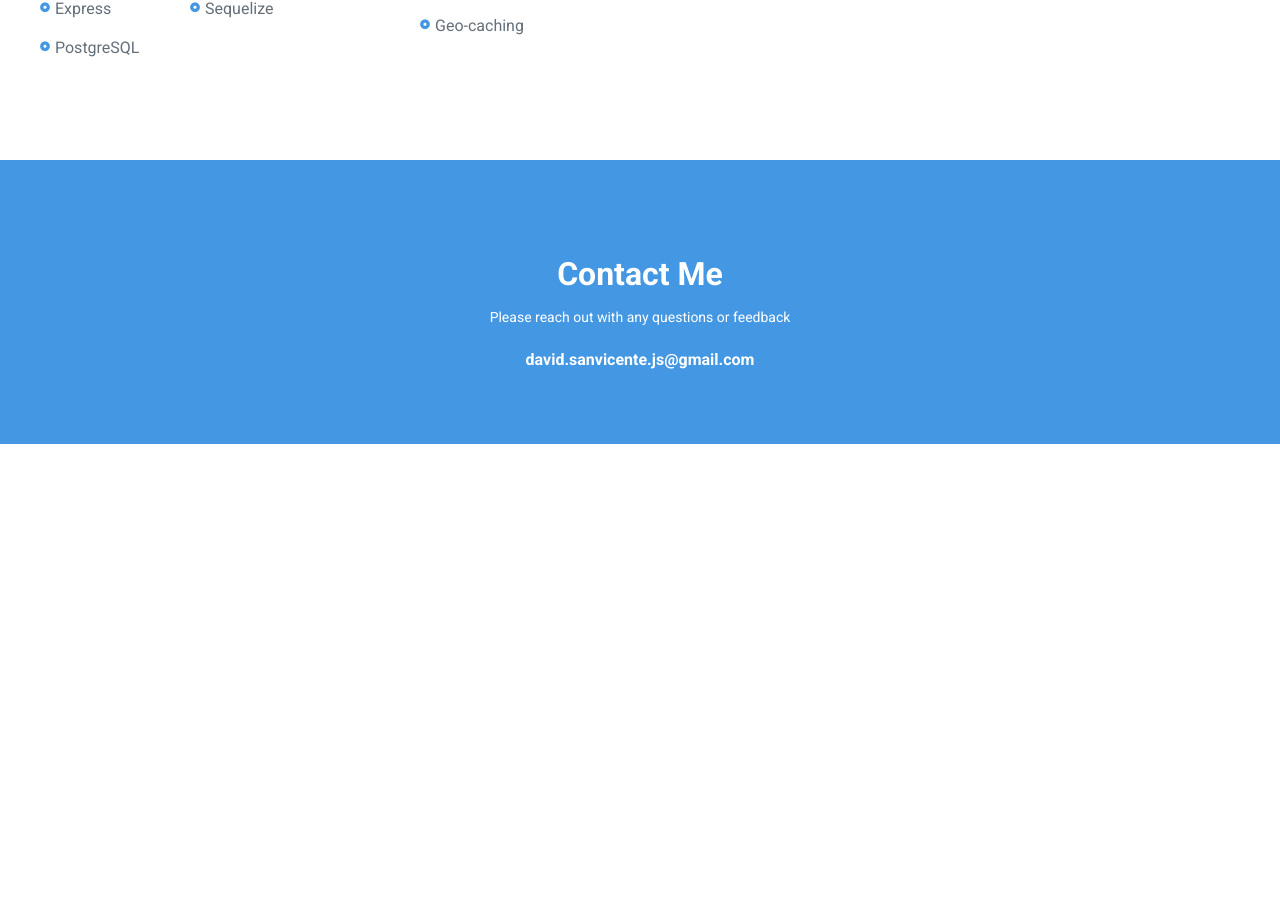
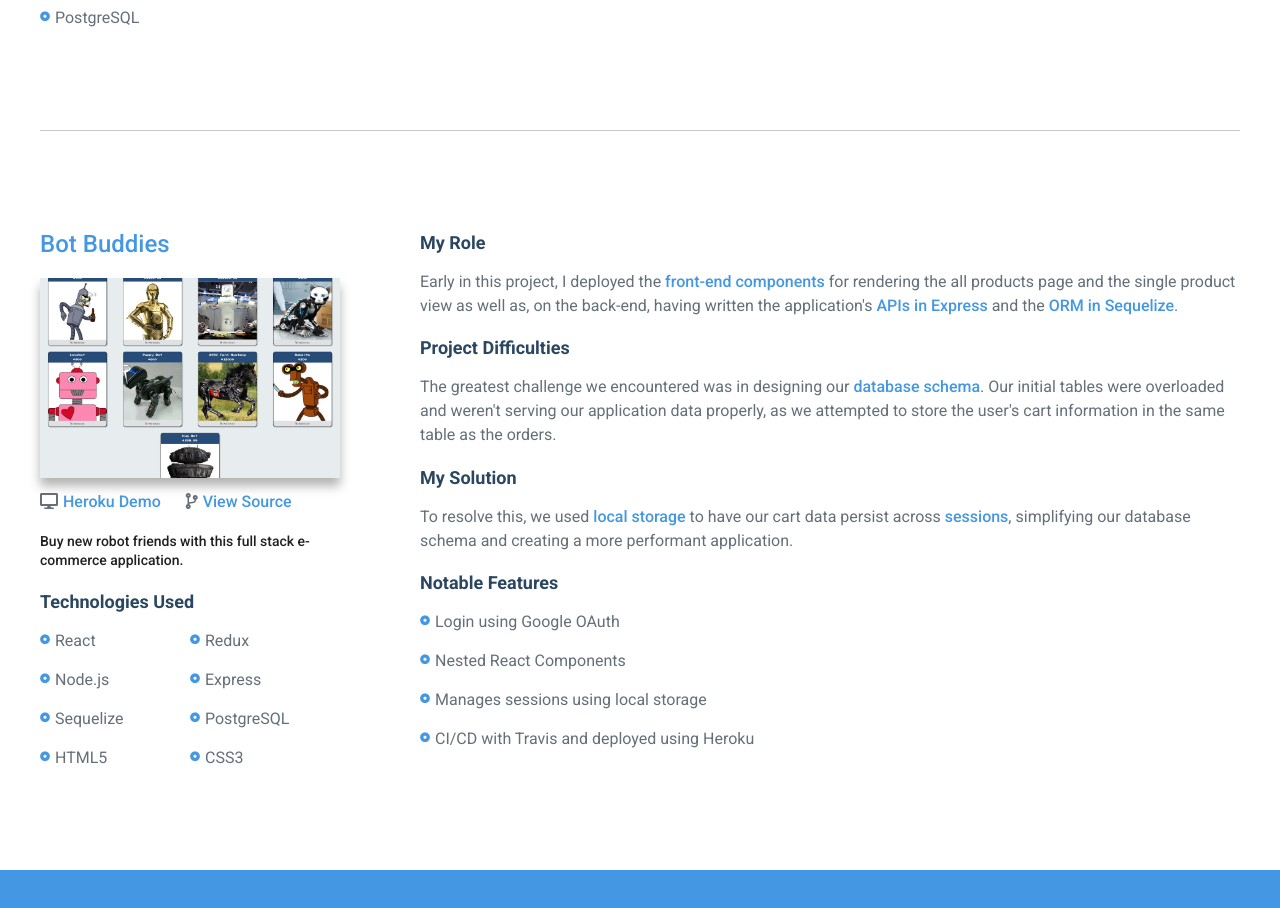
Before and after one commit to david-sanvicente/personal-portfolio, a React (Create React App) app: page / in a window 1280 px wide. Shown: the part 1318-2226 px from the top of the page. Before the commit the page ends 1762 px from the top, so only its background shows below. Built offline with nearby package versions, Linux system fonts and the light colour scheme.

Commit message:
added botbuddies to Project component

```diff
--- a/src/components/projects/Projects.tsx
+++ b/src/components/projects/Projects.tsx
@@ -1,6 +1,7 @@
 import React, { Component } from 'react';
 import './styles.scss';
 import sprayrbg from '../../assets/images/sprayrbg.jpg';
+import botbuddiesbg from '../../assets/images/botbuddiesbg.jpg';
 
 export default class Projects extends Component {
     render() {
@@ -8,6 +9,7 @@ export default class Projects extends Component {
             <section id={`projects`} className={`projects`}>
                 <h1 className={`heading`}>Projects</h1>
                 <div className={`projects__grid`}>
+
                     <div className={`project`}>
                         <div className={`col-1`}>
                             <h3 className={`heading-secondary`}><span className='highlight'>Spray-R</span></h3>
@@ -34,14 +36,6 @@ export default class Projects extends Component {
                                     <li><i className="fas fa-dot-circle"></i><p>Express</p></li>
                                     <li><i className="fas fa-dot-circle"></i><p>Sequelize</p></li>
                                     <li><i className="fas fa-dot-circle"></i><p>PostgreSQL</p></li>
-                                    {/* <li><i className="fas fa-dot-circle"></i><p>SinonJS</p></li>
-                                    <li><i className="fas fa-dot-circle"></i><p>Webpack</p></li>
-                                    <li><i className="fas fa-dot-circle"></i><p>Babel</p></li>
-                                    <li><i className="fas fa-dot-circle"></i><p>HTML5</p></li>
-                                    <li><i className="fas fa-dot-circle"></i><p>CSS3</p></li>
-                                    <li><i className="fas fa-dot-circle"></i><p>Sass</p></li>
-                                    <li><i className="fas fa-dot-circle"></i><p>Typescript</p></li>
-                                    <li><i className="fas fa-dot-circle"></i><p>Jest</p></li> */}
                                 </ul>
                             </div>
                         </div>
@@ -68,67 +62,65 @@ export default class Projects extends Component {
                         </div>
                     </div>
 
-                    {/* <hr />
+                    <hr/>
 
                     <div className={`project`}>
                         <div className={`col-1`}>
-                            <h3 className={`heading-secondary`}><span className='highlight'>My Project</span></h3>
+                            <h3 className={`heading-secondary`}><span className='highlight'>Bot Buddies</span></h3>
                             <div className={`project__display`}>
                                 <div className={`project__display__poster`}>
-                                    <a href={`https://github.com/david-sanvicente`}>
-                                        <img src={sprayrbg} alt={`Project Thumbnail`} />
+                                    <a href={`https://github.com/Object-Oriented-Obfuscators/bot-buddies`}>
+                                        <img src={botbuddiesbg} alt={`Project Thumbnail`} />
                                     </a>
                                 </div>
                                 <div className={`project__display__actions`}>
-                                    <a href={`https://github.com/david-sanvicente`} className={`link`}><i className="fas fa-desktop"></i><span className="highlight">Live Demo</span></a>
-                                    <a href={`#`} className={`link link--inactive`}><i className="fas fa-code-branch"></i><span>Source Private</span></a>
-                                    <a href={`https://github.com/david-sanvicente`} className={`link`}><i className="fas fa-code-branch"></i><span className="highlight">View Source</span></a>
+                                    <a href={`http://botbuddies.herokuapp.com/`} className={`link`}><i className="fas fa-desktop"></i><span className="highlight">Heroku Demo</span></a>
+                                    {/* <a href={`#`} className={`link link--inactive`}><i className="fas fa-code-branch"></i><span>Source Private</span></a> */}
+                                    <a href={`https://github.com/Object-Oriented-Obfuscators/bot-buddies`} className={`link`}><i className="fas fa-code-branch"></i><span className="highlight">View Source</span></a>
                                 </div>
-                                <p className={'aside'}>Provide a short description of the application.</p>
+                                <p className={'aside'}>Buy new robot friends with this full stack e-commerce application.</p>
                             </div>
+
                             <div className={`project__technologies`}>
                                 <p className={`small-section-title`}>Technologies Used</p>
                                 <ul className={`project__technologies__list`}>
                                     <li><i className="fas fa-dot-circle"></i><p>React</p></li>
                                     <li><i className="fas fa-dot-circle"></i><p>Redux</p></li>
-                                    <li><i className="fas fa-dot-circle"></i><p>Viro</p></li>
                                     <li><i className="fas fa-dot-circle"></i><p>Node.js</p></li>
                                     <li><i className="fas fa-dot-circle"></i><p>Express</p></li>
                                     <li><i className="fas fa-dot-circle"></i><p>Sequelize</p></li>
                                     <li><i className="fas fa-dot-circle"></i><p>PostgreSQL</p></li>
-                                    <li><i className="fas fa-dot-circle"></i><p>SinonJS</p></li>
-                                    <li><i className="fas fa-dot-circle"></i><p>Webpack</p></li>
-                                    <li><i className="fas fa-dot-circle"></i><p>Babel</p></li>
                                     <li><i className="fas fa-dot-circle"></i><p>HTML5</p></li>
                                     <li><i className="fas fa-dot-circle"></i><p>CSS3</p></li>
-                                    <li><i className="fas fa-dot-circle"></i><p>Sass</p></li>
-                                    <li><i className="fas fa-dot-circle"></i><p>Typescript</p></li>
-                                    <li><i className="fas fa-dot-circle"></i><p>Jest</p></li>
                                 </ul>
                             </div>
                         </div>
                         <div className={`col-2`}>
                             <div className={`project__detail-section`}>
                                 <p className={`small-section-title`}>My Role</p>
-                                <p>How did I contribute most meaninfully? Specifically, which modules did I work on and on which features?</p>
+                                <p>Early in this project, I deployed the <span className={`highlight`}>front-end components</span> for rendering the all products page and the single product view as well as, on the back-end, having written the application's <span className={`highlight`}>APIs in Express</span> and the <span className={`highlight`}>ORM in Sequelize</span>.</p>
                             </div>
                             <div className={`project__detail-section`}>
                                 <p className={`small-section-title`}>Project Difficulties</p>
-                                <p>Project difficulties, because there are always more than a few.</p>
+                                <p>The greatest challenge we encountered was in designing our <span className={`highlight`}>database schema</span>. Our initial tables were overloaded and weren't serving our application data properly, as we attempted to store the user's cart information in the same table as the orders.</p>
                             </div>
                             <div className={`project__detail-section`}>
                                 <p className={`small-section-title`}>My Solution</p>
-                                <p>My solution goes here.</p>
+                                <p>To resolve this, we used <span className={`highlight`}>local storage</span> to have our cart data persist across <span className={`highlight`}>sessions</span>, simplifying our database schema and creating a more performant application.</p>
                             </div>
                             <div className={`project__detail-section`}>
                                 <p className={`small-section-title`}>Notable Features</p>
                                 <ul className={'project__technologies__list project__technologies__list--no-grid'}>
-                                    <li><i className="fas fa-dot-circle"></i><p>Notable feature 1</p></li>
-                                    <li><i className="fas fa-dot-circle"></i><p>Notable feature 2</p></li>
+                                    <li><i className="fas fa-dot-circle"></i><p>Login using Google OAuth</p></li>
+                                    <li><i className="fas fa-dot-circle"></i><p>Nested React Components</p></li>
+                                    <li><i className="fas fa-dot-circle"></i><p>Manages sessions using local storage</p></li>
+                                    <li><i className="fas fa-dot-circle"></i><p>CI/CD with Travis and deployed using Heroku</p></li>
+
+
                                 </ul>
                             </div>
                         </div>
-                    </div> */}
+                    </div>
 
                     {/* <hr></hr>
 
--- a/src/components/projects/styles.scss
+++ b/src/components/projects/styles.scss
@@ -25,11 +25,10 @@
 
 .project{
     display: grid;
+    grid-template-columns: 30rem 1fr; // sizes col-1
+    grid-gap: 8rem;
     // align-items: center;
     // grid-column: flush-start / flush-end;
-
-    grid-template-columns: 30rem 1fr;
-    grid-gap: 8rem;
     // justify-content: center;
 
     @include breakpoint(md){
@@ -38,11 +37,11 @@
 
     .col-2{
         display: grid;
-        grid-row-gap: 3rem;
+        grid-row-gap: 0rem;
     }
 
     &__display{
-        margin-bottom: 5rem;
+        margin-bottom: 2rem;
 
         &__poster{
             height: 20rem;
```
Also changed, not shown: src/assets/images/botbuddiesbg.jpg (added).
